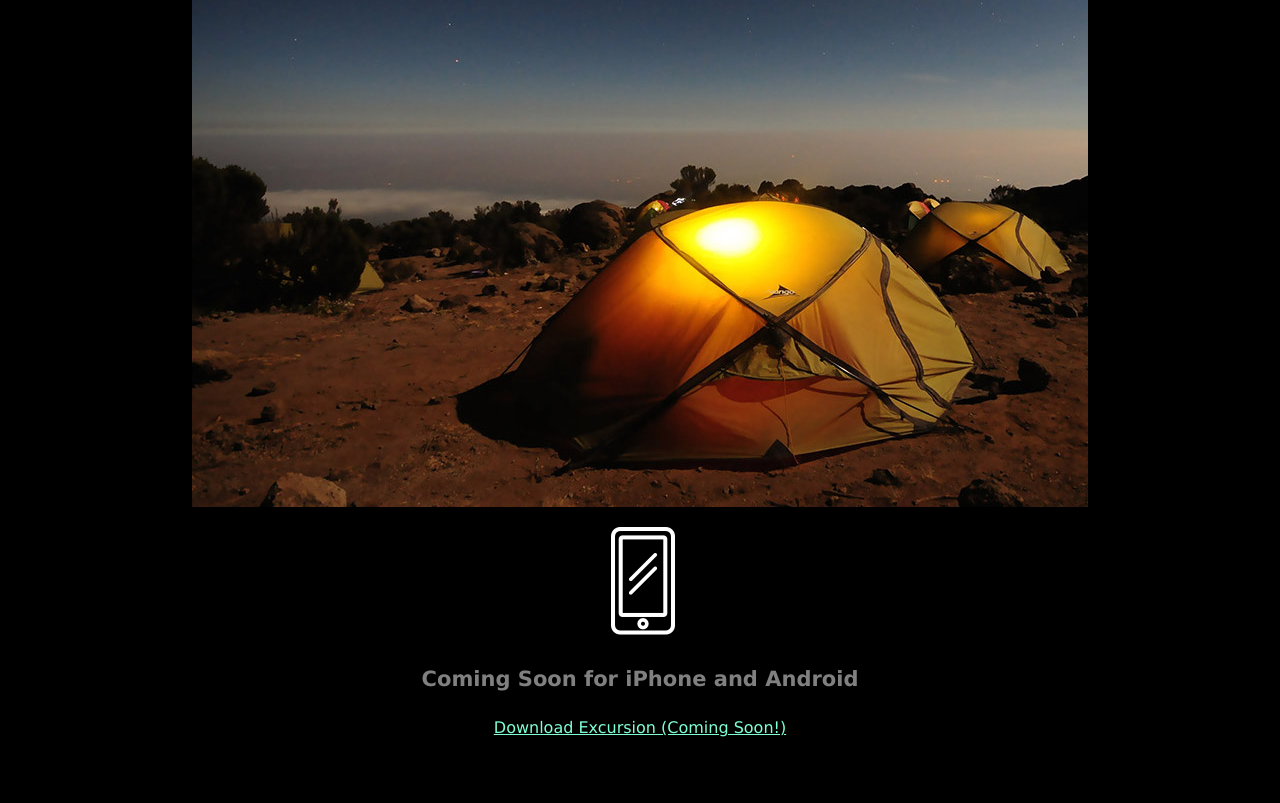
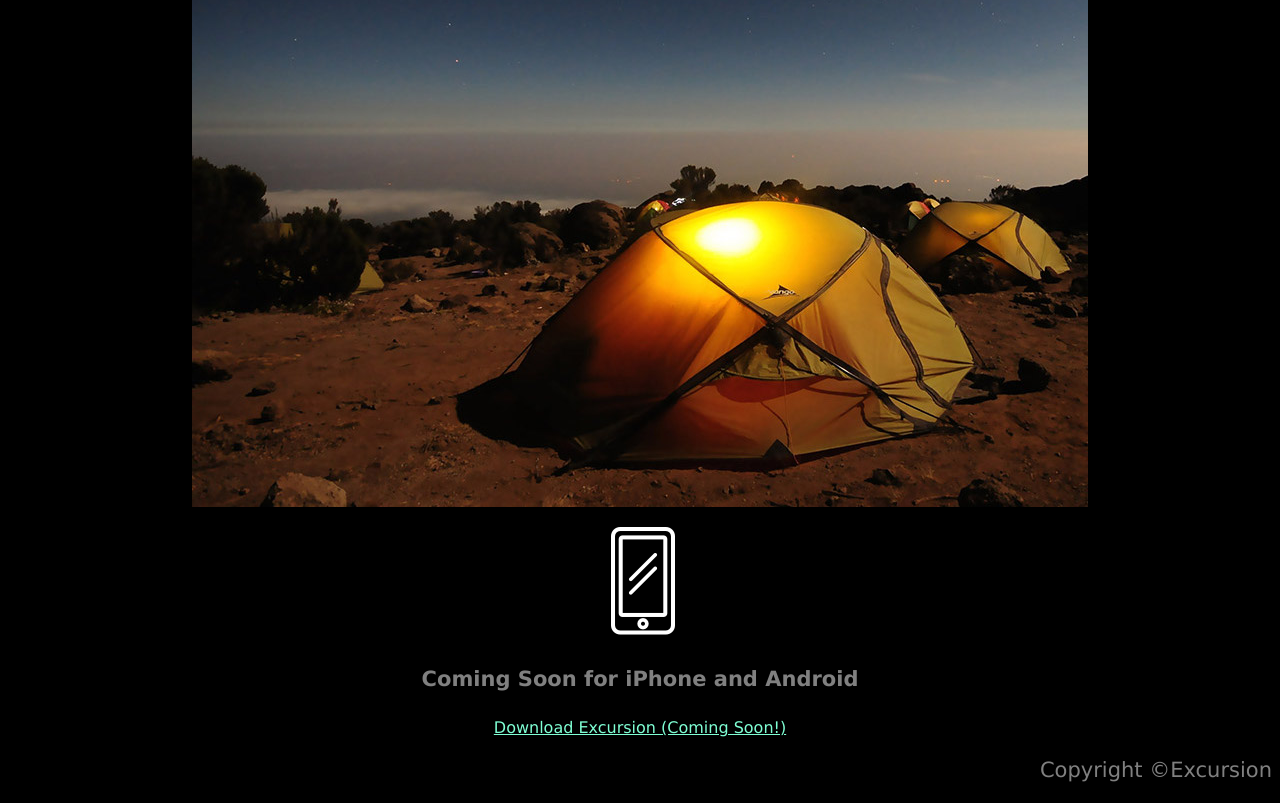
Before and after one commit to AtTheOne/excursion, a plain HTML site: page index.html in a window 1280 px wide. Shown: the part 505-1308 px from the top of the page. Before the commit the page ends 1258 px from the top, so only its background shows below. Drawn offline with Linux system fonts and the light colour scheme.

Commit message:
Final push

```diff
--- a/index.html
+++ b/index.html
@@ -19,5 +19,6 @@
 <p>,<img src="resources/images/phone.png"></p>
 <h4 class="header--sub-header">Coming Soon for iPhone and Android</h4>
 <p><a class="link--cta" href="#">Download Excursion (Coming Soon!)</a></p>
+<p class="footer--copyright">Copyright &copy;Excursion</p>
 </body>
 </html>
--- a/resources/css/style.css
+++ b/resources/css/style.css
@@ -27,3 +27,10 @@ body {
     font-size: 16px;
     color: aquamarine;
 }
+
+/* FOOTER */
+.footer--copyright {
+    font-size: 21px;
+    color: grey;
+    text-align: right;
+}
```
